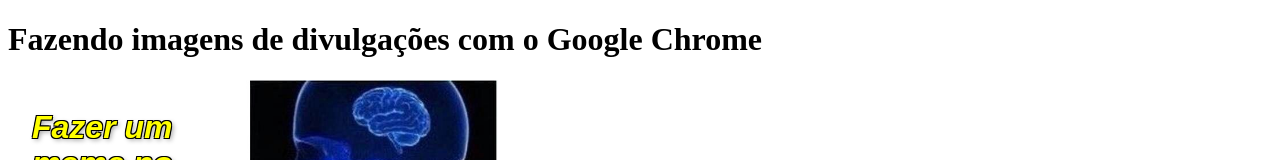
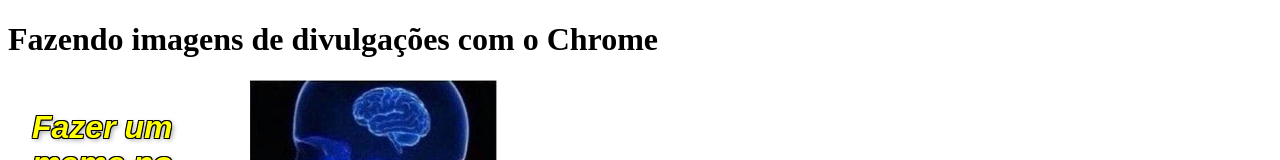
Before and after one commit to brennop/website, a Gatsby site: page /imagens in a window 1280 px wide. Shown: the top 160 px of the page. Built offline with nearby package versions, Linux system fonts and the light colour scheme; Gatsby itself is replaced by a stand-in of ours; some packages are replaced by stand-ins of ours.

Commit message:
⚙ Muda o título do post imagens.md

```diff
--- a/src/posts/imagens.md
+++ b/src/posts/imagens.md
@@ -1,7 +1,7 @@
 ---
 slug: imagens
 date: 2020-04-15
-title: Fazendo imagens de divulgações com o Google Chrome
+title: Fazendo imagens de divulgações com o Chrome
 ---
 
 ![Esse post vai encelhecer mal](./images/meme.png)
```
